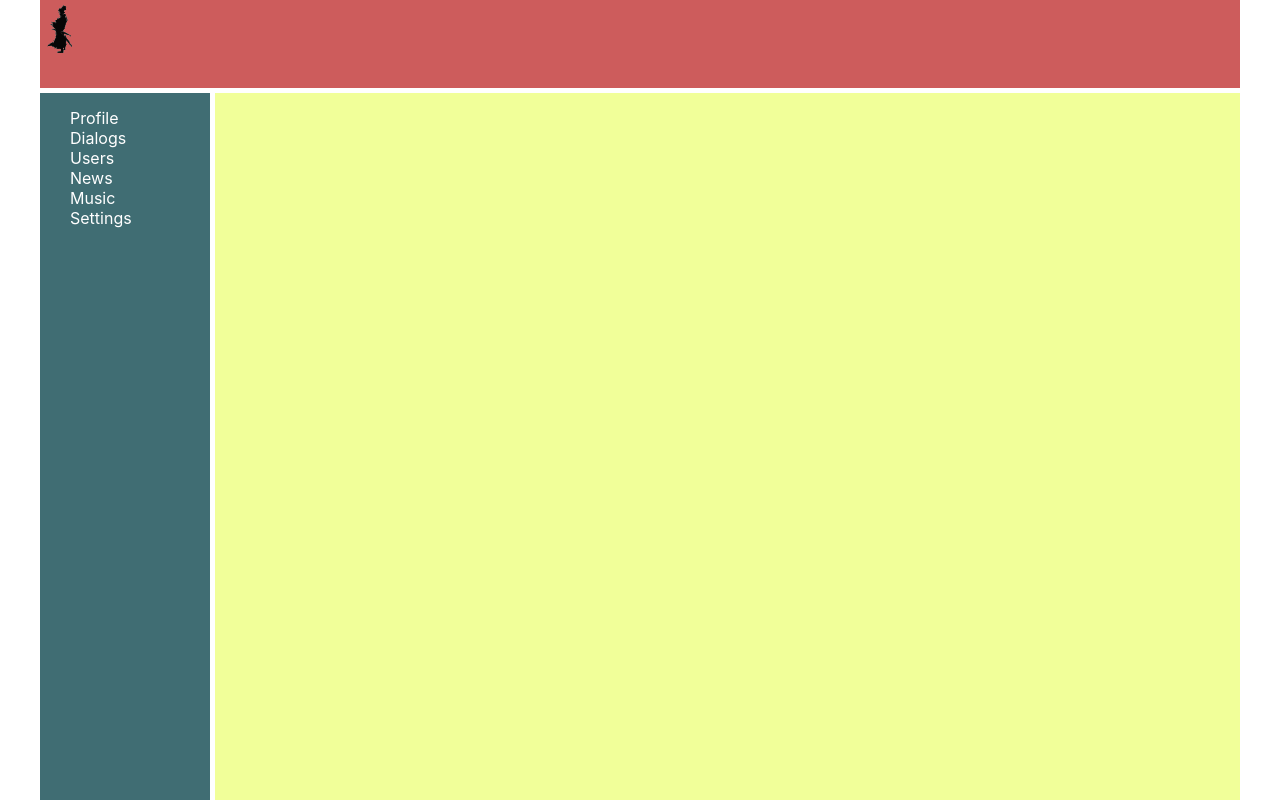
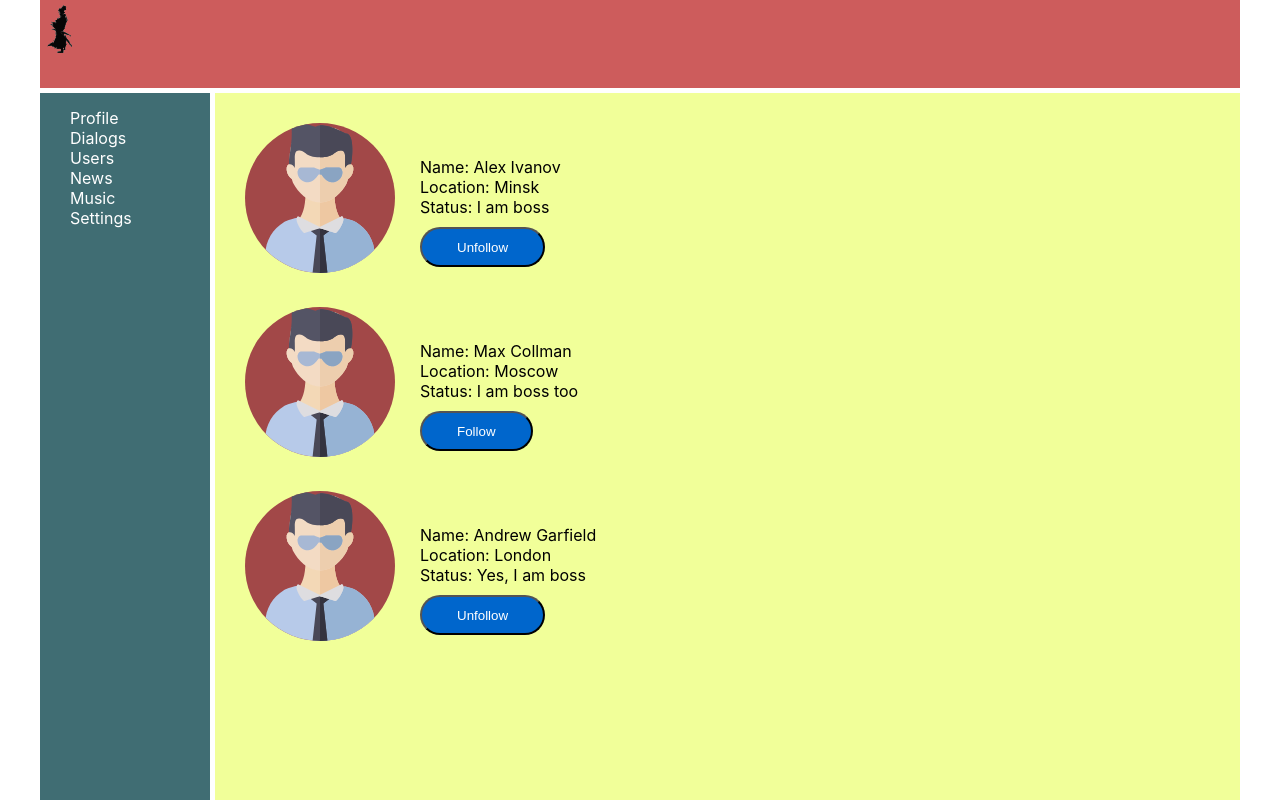
Before and after one commit to AlexandrPanevkin/Social-Network, a React (Create React App) app: page /users in a window 1280 px wide. Built offline with nearby package versions, Linux system fonts and the light colour scheme.

Commit message:
add usersPage

```diff
--- a/src/Redux/usersReducer.ts
+++ b/src/Redux/usersReducer.ts
@@ -1,6 +1,5 @@
 export type UsersType = {
     id: number
-    photoUrl: string
     followed: boolean
     fullName: string
     status: string
@@ -11,25 +10,22 @@ const initialState = {
     users: [
         {
             id: 1,
-            photoUrl: 'https://c.pxhere.com/images/0f/3f/4dbc54d34a6b984a6c5f283be804-1447673.jpg!d',
             followed: true,
-            fullName: 'Alex',
+            fullName: 'Alex Ivanov',
             status: 'I am boss',
             location: 'Minsk'
         },
         {
             id: 2,
-            photoUrl: 'https://c.pxhere.com/images/0f/3f/4dbc54d34a6b984a6c5f283be804-1447673.jpg!d',
             followed: false,
-            fullName: 'Max',
+            fullName: 'Max Collman',
             status: 'I am boss too',
             location: 'Moscow'
         },
         {
             id: 3,
-            photoUrl: 'https://c.pxhere.com/images/0f/3f/4dbc54d34a6b984a6c5f283be804-1447673.jpg!d',
             followed: true,
-            fullName: 'Andrew',
+            fullName: 'Andrew Garfield',
             status: 'Yes, I am boss',
             location: 'London'
         },
--- /dev/null
+++ b/src/components/Users/Users.module.css
@@ -0,0 +1,39 @@
+
+.users {
+    display: flex;
+    flex-direction: column;
+    padding: 15px;
+}
+
+.usersContainer {
+    display: flex;
+    padding: 15px;
+}
+
+.userInfoBox {
+padding-left: 25px;
+padding-top: 25px;
+align-content: center;
+}
+
+.userIcon {
+    width: 150px;
+    height: 150px;
+    background-color: #a24848;
+    border-radius: 50%;
+}
+
+.button {
+    margin: 10px 0px 0px 0px;
+    padding: 10px 35px 10px 35px;
+    border-radius: 20px;
+    background: #0066CC;
+    color: #fff;
+    height: 40px;
+}
+
+.button:hover {
+    background: red;
+    cursor: pointer;
+    transition: background-color 0.15s ease-in-out;
+}
--- a/src/components/Users/Users.tsx
+++ b/src/components/Users/Users.tsx
@@ -1,9 +1,24 @@
 import React from 'react';
+import {UsersPropsType} from "./UsersContainer";
+import avatarSVG from '../../assets/img/avatar.svg'
+import s from './Users.module.css';
 
-export const Users = () => {
+export const Users = (props: UsersPropsType) => {
     return (
-        <div>
-
-        </div>
+        <div className={s.users}>
+            {props.users.map(el => <div className={s.usersContainer} key={el.id}>
+                <div><img className={s.userIcon} src={avatarSVG}/></div>
+                <div className={s.userInfoBox}>
+                    <div>Name: {el.fullName}</div>
+                    <div>Location: {el.location}</div>
+                    <div>Status: {el.status}</div>
+                    <div>{el.followed ? <button className={s.button} onClick={() => {
+                            props.unfollow(el.id)
+                        }}>Unfollow</button> :
+                        <button className={s.button} onClick={() => {
+                            props.follow(el.id)
+                        }}>Follow</button>}</div>
+                </div>
+            </div>)}</div>
     );
 };
--- a/src/components/Users/UsersContainer.tsx
+++ b/src/components/Users/UsersContainer.tsx
@@ -3,7 +3,7 @@ import {connect} from "react-redux";
 import {Users} from "./Users";
 import {StateType} from "../../Redux/reduxStore";
 import {Dispatch} from "redux";
-import {followAC, setUsersAC, unfollowAC, UsersType} from "../../Redux/usersReducer";
+import {followAC, InitialStateUsersType, setUsersAC, unfollowAC, UsersType} from "../../Redux/usersReducer";
 
 export type mapDispatchUsersPropsType = {
     follow: (userId: number) => void
@@ -11,7 +11,9 @@ export type mapDispatchUsersPropsType = {
     setUsers: (users:UsersType[]) => void
 }
 
-const mapStateToProps = (state: StateType) => {
+export type UsersPropsType = InitialStateUsersType & mapDispatchUsersPropsType
+
+const mapStateToProps = (state: StateType): InitialStateUsersType => {
     return {
         users: state.usersPage.users
     }
```
Also changed, not shown: src/assets/img/avatar.svg (added).
